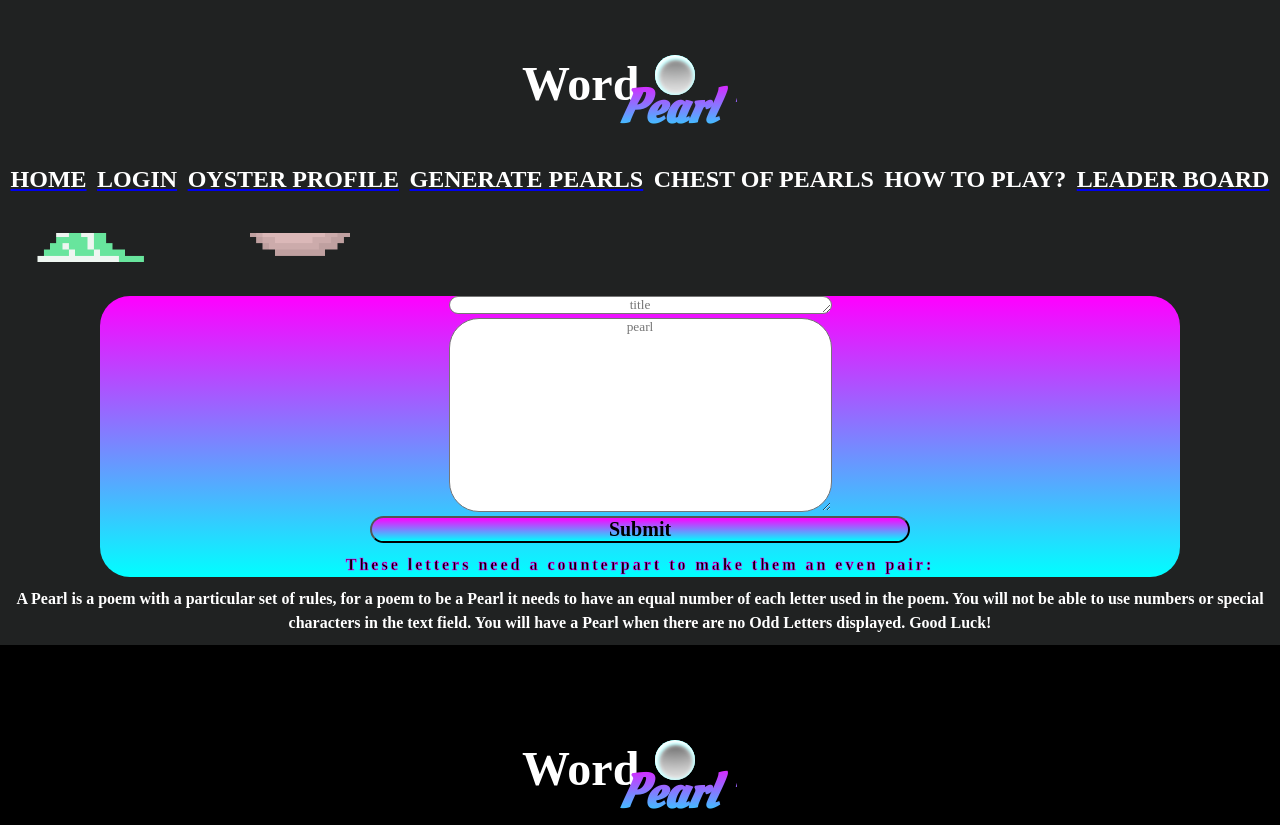
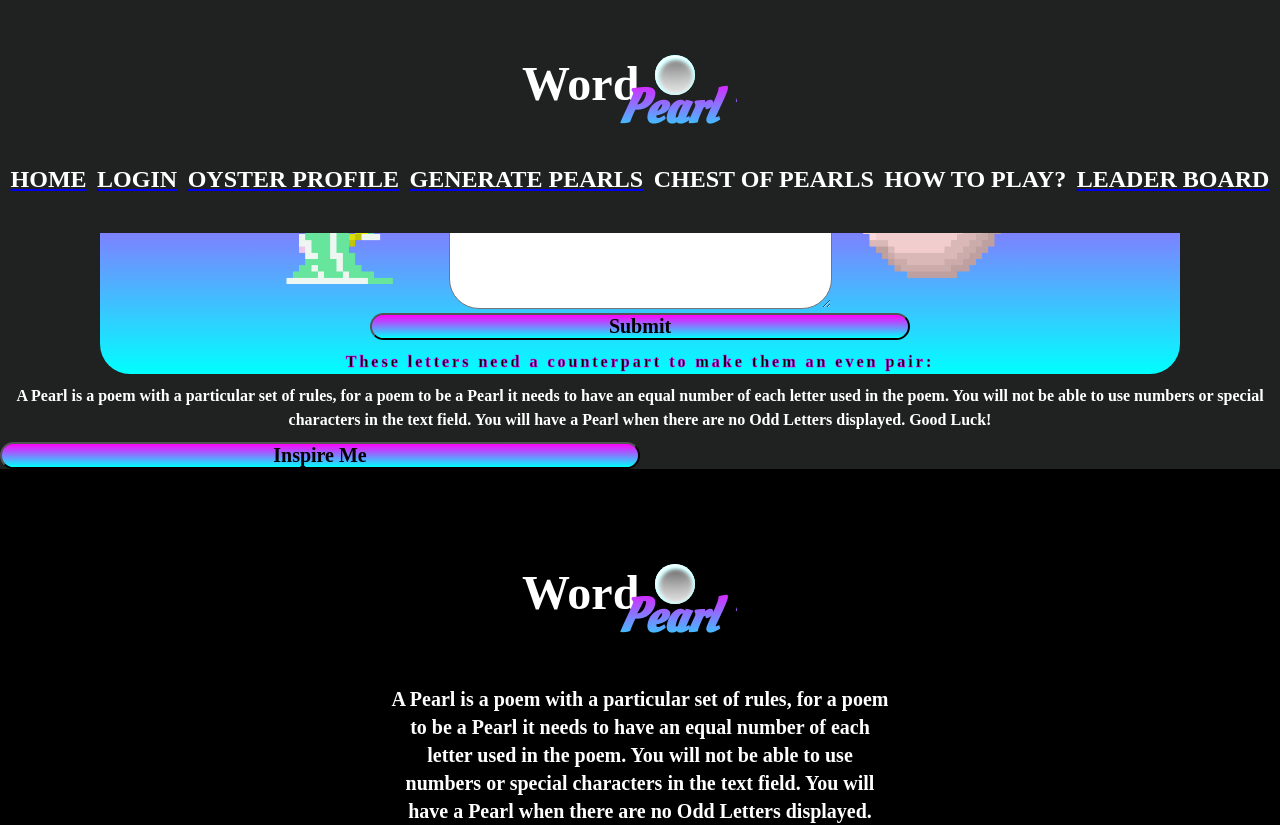
Before and after one commit to Ikrambo92/WordPearl-Frontend, a React (Create React App) app in the folder wordpearl/: page /PearlGenerator in a window 1280 px wide. Shown: the top 825 px of the page. Built offline with nearby package versions, Linux system fonts and the light colour scheme.

Commit message:
Random poem function

```diff
--- a/wordpearl/src/Components/PearlGenerator.jsx
+++ b/wordpearl/src/Components/PearlGenerator.jsx
@@ -7,7 +7,7 @@ import myGif from "./WPword_earl.gif";
 import myGif2 from "./WPpearlie.gif";
 import { useContext } from 'react';
 import { UserContext } from '../Context/UserContext';
-import { getPoem, postOyster, postPearl } from "../Utils/apis";
+import { getPoem, postPearl } from "../Utils/apis";
 
 
 const PearlGenerator = () => {
@@ -16,7 +16,6 @@ const PearlGenerator = () => {
   const [title, setTitle] = useState("")
   const [pearl, setPearl] = useState(false);
   const [poem, setPoem] = useState([]);
-  const [isLoading, setIsLoading] = useState(false);
 
   const handleChange = (event) => {
     const result = event.target.value.replace(/[^a-z\s]/gi, "");
@@ -44,40 +43,38 @@ const PearlGenerator = () => {
       "created_at": "2022-11-18",
       "votes": 0
     }).then((res) => {
+    })
 
-    })
     setPearl(true);
     }
   };
 
-  // const handleClickPoem = () => {
-  //   getPoem().then((res) => {
-  //     console.log(res)
-  //     setPoem(res[0])
-  //     console.log(poem)
-  //     console.log(poem.length)
-  //   });
-  // }
+  const handleClickPoem = () => {
+    getPoem().then((res) => {
+    setPoem(res)
+    });
+  }
 
   if (pearl === false) {
     return (
       <div className="pearlGenerator">
         <h2 className="pearlGenerator">Create a Pearl !</h2>
-        <img
+        <form>
+          <textarea type="text" name="title" id="title" cols="50" rows="1" onChange={handleChangeTitle} placeholder="title"></textarea>
+          <br />
+          <img
           src={myGif}
           alt={"my-gif"}
           style={{ width: "200px", height: "200px" }}
         />
-        <img
+          <textarea type="text" name="message" id="message" cols="50" rows="12" value={message} onChange={handleChange} placeholder="pearl"></textarea>
+          <img
           src={myGif2}
           alt={"my-gif2"}
           style={{ width: "200px", height: "200px" }}
         />
-        <form>
-          <textarea type="text" name="title" id="title" cols="50" rows="1" onChange={handleChangeTitle} placeholder="title"></textarea>
           <br />
-          <textarea type="text" name="message" id="message" cols="50" rows="12" value={message} onChange={handleChange} placeholder="pearl"></textarea>
-          <br />
+
           <button id="pgsubmit" onClick={handleSubmit}>Submit</button>
           <p id="oddLetters">
             {" "}
@@ -92,6 +89,15 @@ const PearlGenerator = () => {
           text field. You will have a Pearl when there are no Odd Letters
           displayed. Good Luck!
         </p>
+        <button onClick={handleClickPoem} >Inspire Me</button>
+       {poem.length > 0 ? <div>
+        <ul>
+          <br />
+          <li>Title: {poem[0].title}, Author: {poem[0].author}</li>
+          <br />
+          <li>{poem[0].lines.slice(0, 10)}</li>
+        </ul>
+        </div> : <></>}
       </div>
     );
   } else {
```
